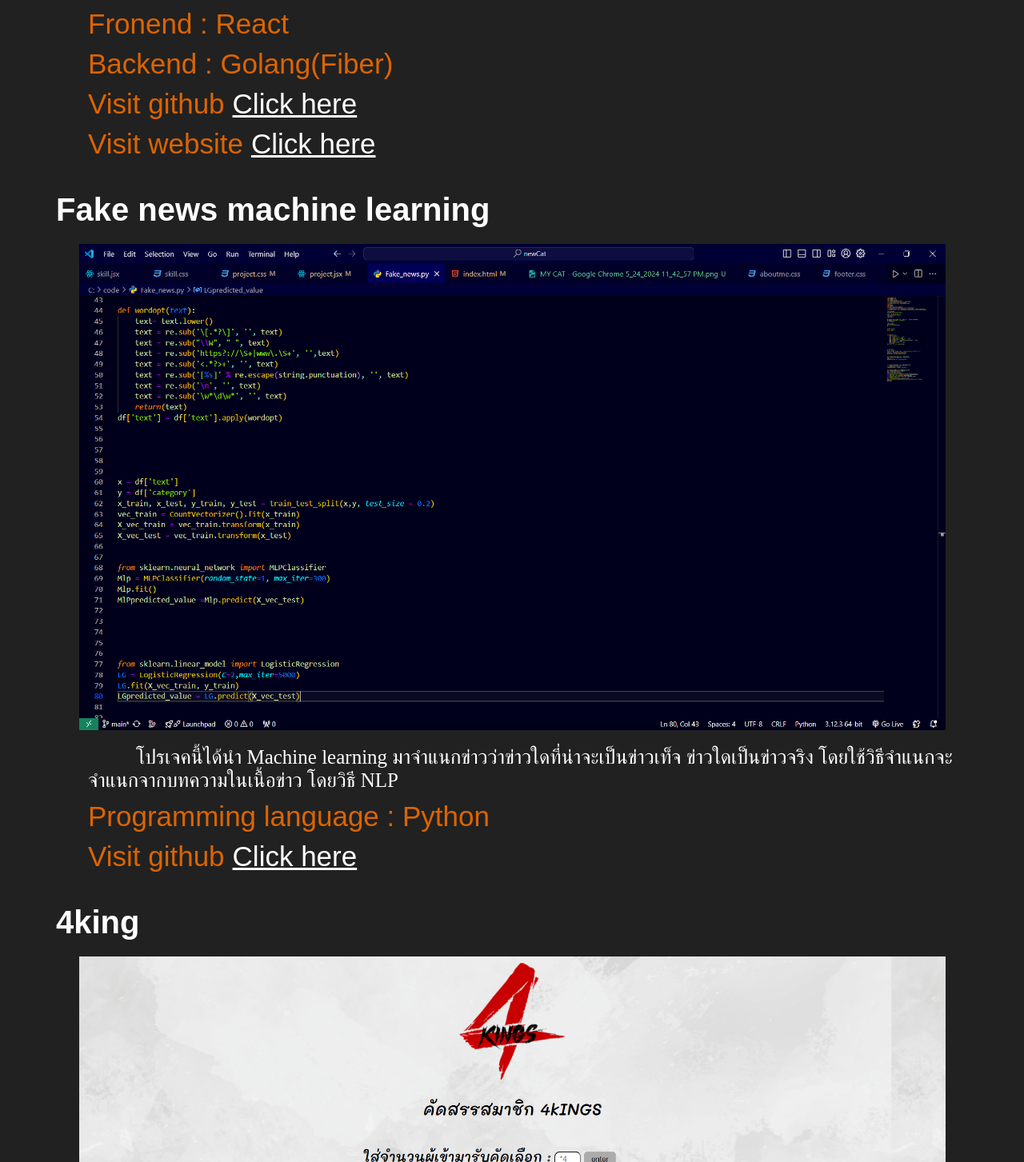
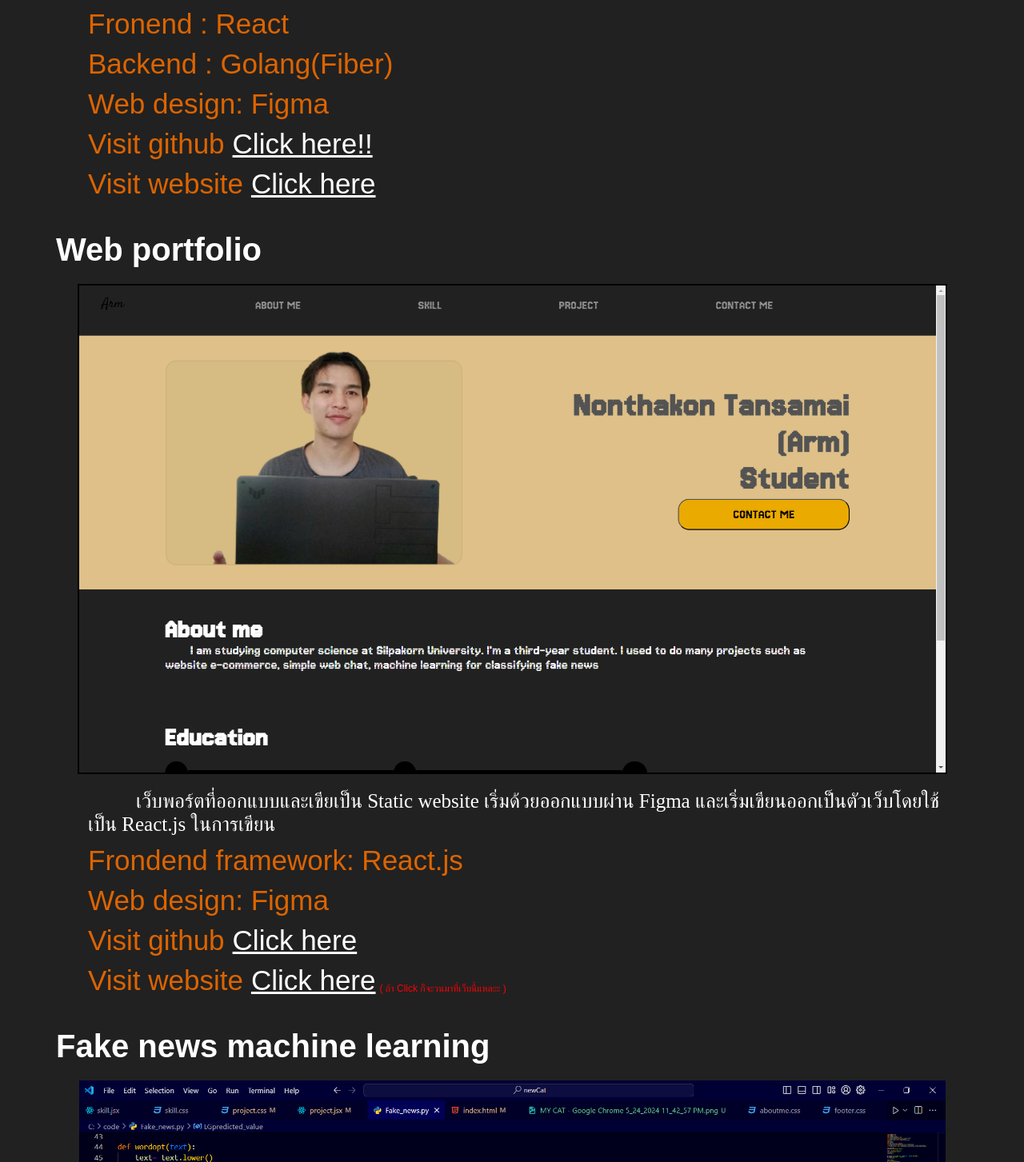
Before and after one commit to ArmNonthakon/Portfolio, a React (Vite) app: page /project in a window 1280 px wide. Shown: the part 1017-2470 px from the top of the page at 80% size. Built offline with nearby package versions, Linux system fonts and the light colour scheme; a web font is replaced by a local one.

Commit message:
Project Complete!!!

```diff
--- a/src/component/homepage/project/project.css
+++ b/src/component/homepage/project/project.css
@@ -26,6 +26,7 @@
 }
 .clikToPage{
     display: flex;
+    align-items: end;
     font-size: 35px;
     margin-left: 40px;
     color: rgb(220, 100, 1);
--- a/src/component/homepage/project/project.jsx
+++ b/src/component/homepage/project/project.jsx
@@ -22,11 +22,37 @@ function Project() {
                     <p>Backend : Golang(Fiber)</p>
                 </div>
                 <div className='clikToPage'>
-                    <p>Visit github</p><a href="https://github.com/ArmNonthakon/Full-stack-catcat">Click here</a>
+                    <p>Web design: Figma</p>
+                </div>
+                <div className='clikToPage'>
+                    <p>Visit github</p><a href="https://github.com/ArmNonthakon/Full-stack-catcat">Click here!!</a>
                 </div>
                 <div className='clikToPage'>
                     <p>Visit website</p><a href="http://139.5.147.97/">Click here</a>
                 </div>
+
+                <h2 style={{ fontSize: "40px", color: "white" ,marginBottom:"20px",marginTop:"40px"}} >Web portfolio </h2>
+                <div className='contain-pic'>
+                    <img src="/Portfolio - Google Chrome 5_29_2024 11_51_46 PM.png" width="95%" style={{border:"2px solid black"}} alt="" />
+                </div>
+                <div className='contain-text'>
+                <p className='text-content-project' ><spam style={{marginLeft:"60px"}}></spam>เว็บพอร์ตที่ออกแบบและเขียเป็น Static website เริ่มด้วยออกแบบผ่าน Figma และเริ่มเขียนออกเป็นตัวเว็บโดยใช้เป็น React.js ในการเขียน</p>
+                </div>
+                <div className='clikToPage'>
+                    <p>Frondend framework: React.js</p>
+                </div>
+                <div className='clikToPage'>
+                    <p>Web design: Figma</p>
+                </div>
+                <div className='clikToPage'>
+                    <p>Visit github</p><a href="https://github.com/ArmNonthakon/Portfolio">Click here</a>
+                </div>
+                <div className='clikToPage'>
+                    <p>Visit website</p><a href="https://pofolio-nonthakon-tansamai.vercel.app/">Click here</a><p style={{fontSize:"12px",color:"red",marginLeft:"5px",marginBottom:"3px"}}>( ถ้า Click ก็จะวนมาที่เว็บนี้แหละะ )</p>
+                </div>
+
+
+
 
 
                 <h2 style={{ fontSize: "40px", color: "white" ,marginBottom:"20px",marginTop:"40px"}} >Fake news machine learning </h2>
@@ -42,6 +68,7 @@ function Project() {
                 <div className='clikToPage'>
                     <p>Visit github</p><a href="https://github.com/ArmNonthakon/Fakes-News-Machine-learning">Click here</a>
                 </div>
+
 
 
                 <h2 style={{ fontSize: "40px", color: "white" ,marginBottom:"20px",marginTop:"40px"}} >4king </h2>
```
Also changed, not shown: public/Portfolio - Google Chrome 5_29_2024 11_51_46 PM.png (added).
